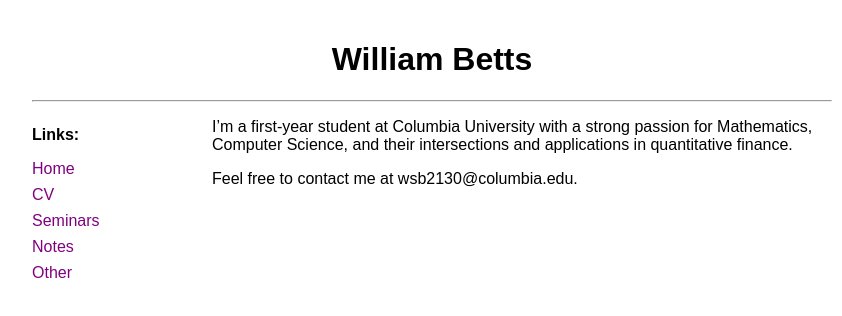
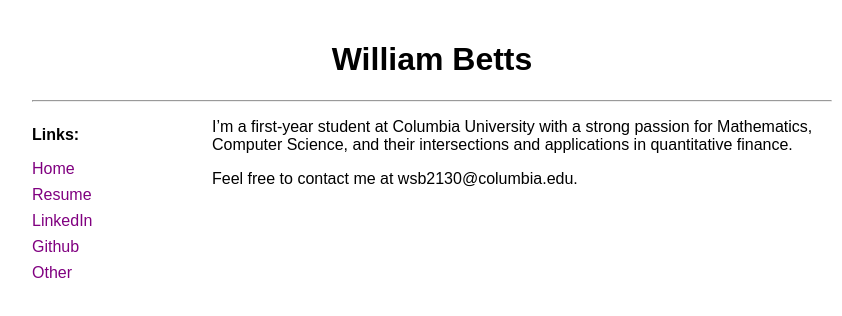
Before and after one commit to WillBetts22/PersonalWebsite, a plain HTML site: page index.html in a window 1280 px wide. Shown: the whole page, without its empty margins (208-1050 px from the left). Drawn offline with Linux system fonts and the light colour scheme.

Commit message:
updating linkedin and github

```diff
--- a/index.html
+++ b/index.html
@@ -16,9 +16,9 @@
       <!-- CHANGE: Update or add/remove links -->
       <ul>
         <li><a href="index.html">Home</a></li>
-        <li><a href="cv.html">CV</a></li> <!-- create cv.html later if you want -->
-        <li><a href="seminars.html">Seminars</a></li>
-        <li><a href="notes.html">Notes</a></li>
+        <li><a href="cv.html">Resume</a></li> <!-- create cv.html later if you want -->
+        <li><a href="www.linkedin.com/in/williamshilunbetts">LinkedIn</a></li>
+        <li><a href="https://github.com/WillBetts22">Github</a></li>
         <li><a href="other.html">Other</a></li>
       </ul>
     </div>
```
